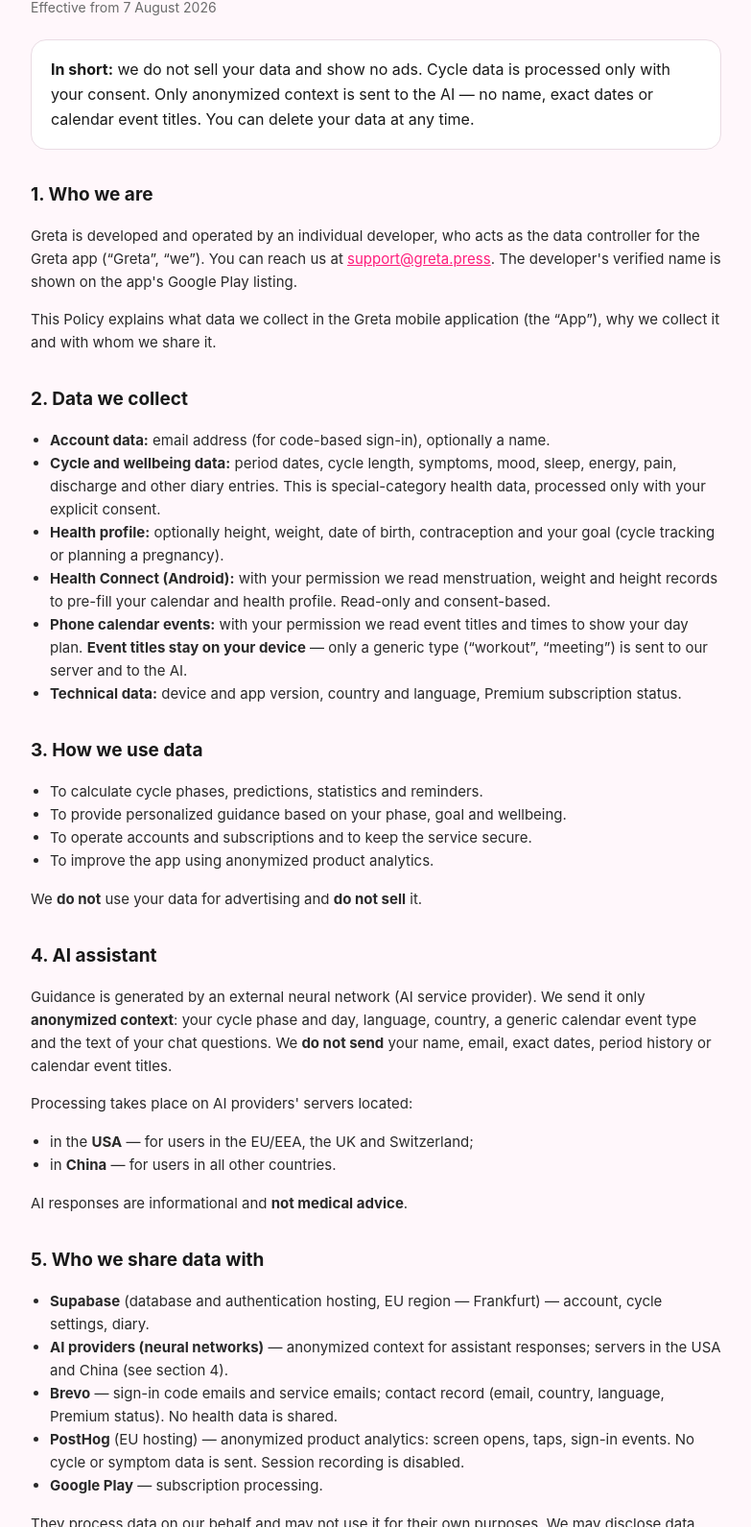
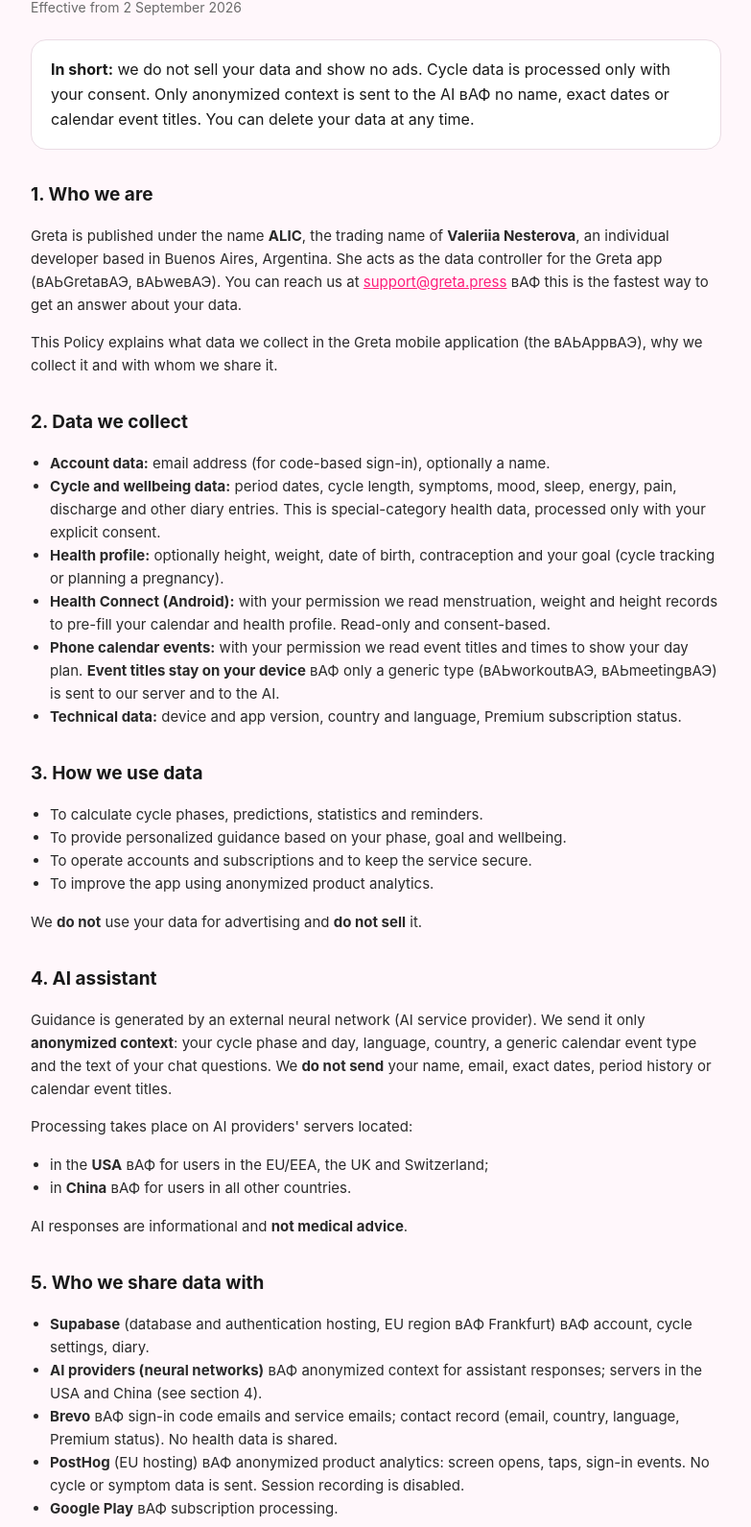
Before and after one commit to mrjw077/greta-legal, a plain HTML site: page index.html in a window 1280 px wide. Shown: the part 87-1678 px from the top of the page at 96% size, without its empty margins (248-1031 px from the left). Drawn offline with Linux system fonts and the light colour scheme.

Commit message:
Update Privacy Policy title and effective date

```diff
--- a/index.html
+++ b/index.html
@@ -3,7 +3,7 @@
 <head>
 <meta charset="utf-8">
 <meta name="viewport" content="width=device-width, initial-scale=1">
-<title>Greta — Privacy Policy</title>
+<title>Greta вАФ Privacy Policy</title>
 <style>
   :root { --pink:#FF1D7B; --ink:#1A1A1A; --muted:#6B6B6B; --line:#EADCE4; --bg:#FFF7FB; }
   * { box-sizing:border-box; }
@@ -39,22 +39,23 @@
       <path d="M49.9165 54.1836C50.911 53.2884 52.4871 53.6035 53.0609 54.8123L58.624 66.5314C62.741 75.2043 55.2079 84.8612 45.7938 82.9788C36.3797 81.0964 33.1393 69.2852 40.2748 62.8624L49.9165 54.1836Z" fill="#FFFFFF"/>
       <path d="M48.701 49.9877C49.8366 50.6955 49.9702 52.2972 48.9676 53.1833L39.2474 61.7741C32.0539 68.1319 20.6885 63.5676 19.8903 54.0005C19.0921 44.4333 29.5439 38.0488 37.6915 43.1265L48.701 49.9877Z" fill="#FFFFFF"/>
     </svg>
-    <div>Greta — <span>Privacy Policy</span></div>
+    <div>Greta вАФ <span>Privacy Policy</span></div>
   </h1>
-  <p class="updated">Effective from 7 August 2026</p>
+  <p class="updated">Effective from 2 September 2026</p>
 
   <div class="box">
     <strong>In short:</strong> we do not sell your data and show no ads. Cycle data is processed only with
-    your consent. Only anonymized context is sent to the AI — no name, exact dates or calendar event titles.
+    your consent. Only anonymized context is sent to the AI вАФ no name, exact dates or calendar event titles.
     You can delete your data at any time.
   </div>
 
   <h2>1. Who we are</h2>
-  <p>Greta is developed and operated by an individual developer, who acts as the data controller for the
-    Greta app (“Greta”, “we”). You can reach us at
-    <a href="mailto:support@greta.press">support@greta.press</a>. The developer's verified name is shown on
-    the app's Google Play listing.</p>
-  <p>This Policy explains what data we collect in the Greta mobile application (the “App”), why we collect
+  <p>Greta is published under the name <strong>ALIC</strong>, the trading name of
+    <strong>Valeriia Nesterova</strong>, an individual developer based in Buenos Aires, Argentina.
+    She acts as the data controller for the Greta app (вАЬGretaвАЭ, вАЬweвАЭ). You can reach us at
+    <a href="mailto:support@greta.press">support@greta.press</a> вАФ this is the fastest way to get an
+    answer about your data.</p>
+  <p>This Policy explains what data we collect in the Greta mobile application (the вАЬAppвАЭ), why we collect
     it and with whom we share it.</p>
 
   <h2>2. Data we collect</h2>
@@ -68,8 +69,8 @@
     <li><strong>Health Connect (Android):</strong> with your permission we read menstruation, weight and
       height records to pre-fill your calendar and health profile. Read-only and consent-based.</li>
     <li><strong>Phone calendar events:</strong> with your permission we read event titles and times to show
-      your day plan. <strong>Event titles stay on your device</strong> — only a generic type (“workout”,
-      “meeting”) is sent to our server and to the AI.</li>
+      your day plan. <strong>Event titles stay on your device</strong> вАФ only a generic type (вАЬworkoutвАЭ,
+      вАЬmeetingвАЭ) is sent to our server and to the AI.</li>
     <li><strong>Technical data:</strong> device and app version, country and language, Premium subscription status.</li>
   </ul>
 
@@ -89,22 +90,22 @@
     exact dates, period history or calendar event titles.</p>
   <p>Processing takes place on AI providers' servers located:</p>
   <ul>
-    <li>in the <strong>USA</strong> — for users in the EU/EEA, the UK and Switzerland;</li>
-    <li>in <strong>China</strong> — for users in all other countries.</li>
+    <li>in the <strong>USA</strong> вАФ for users in the EU/EEA, the UK and Switzerland;</li>
+    <li>in <strong>China</strong> вАФ for users in all other countries.</li>
   </ul>
   <p>AI responses are informational and <strong>not medical advice</strong>.</p>
 
   <h2>5. Who we share data with</h2>
   <ul>
-    <li><strong>Supabase</strong> (database and authentication hosting, EU region — Frankfurt) — account,
+    <li><strong>Supabase</strong> (database and authentication hosting, EU region вАФ Frankfurt) вАФ account,
       cycle settings, diary.</li>
-    <li><strong>AI providers (neural networks)</strong> — anonymized context for assistant responses;
+    <li><strong>AI providers (neural networks)</strong> вАФ anonymized context for assistant responses;
       servers in the USA and China (see section 4).</li>
-    <li><strong>Brevo</strong> — sign-in code emails and service emails; contact record (email, country,
+    <li><strong>Brevo</strong> вАФ sign-in code emails and service emails; contact record (email, country,
       language, Premium status). No health data is shared.</li>
-    <li><strong>PostHog</strong> (EU hosting) — anonymized product analytics: screen opens, taps, sign-in
+    <li><strong>PostHog</strong> (EU hosting) вАФ anonymized product analytics: screen opens, taps, sign-in
       events. No cycle or symptom data is sent. Session recording is disabled.</li>
-    <li><strong>Google Play</strong> — subscription processing.</li>
+    <li><strong>Google Play</strong> вАФ subscription processing.</li>
   </ul>
   <p>They process data on our behalf and may not use it for their own purposes. We may disclose data where
     required by law or to protect the rights and safety of our users.</p>
@@ -130,9 +131,9 @@
     The current version is always available at this address and inside the app.</p>
 
   <h2>10. Contact</h2>
-  <p><strong>GRETA</strong> · <a href="mailto:support@greta.press">support@greta.press</a></p>
+  <p><strong>GRETA</strong> ¬Ј <a href="mailto:support@greta.press">support@greta.press</a></p>
 
-  <footer>© 2026 Greta · greta.press · support@greta.press</footer>
+  <footer>¬© 2026 Greta ¬Ј greta.press ¬Ј support@greta.press</footer>
 </div>
 </body>
 </html>
```
